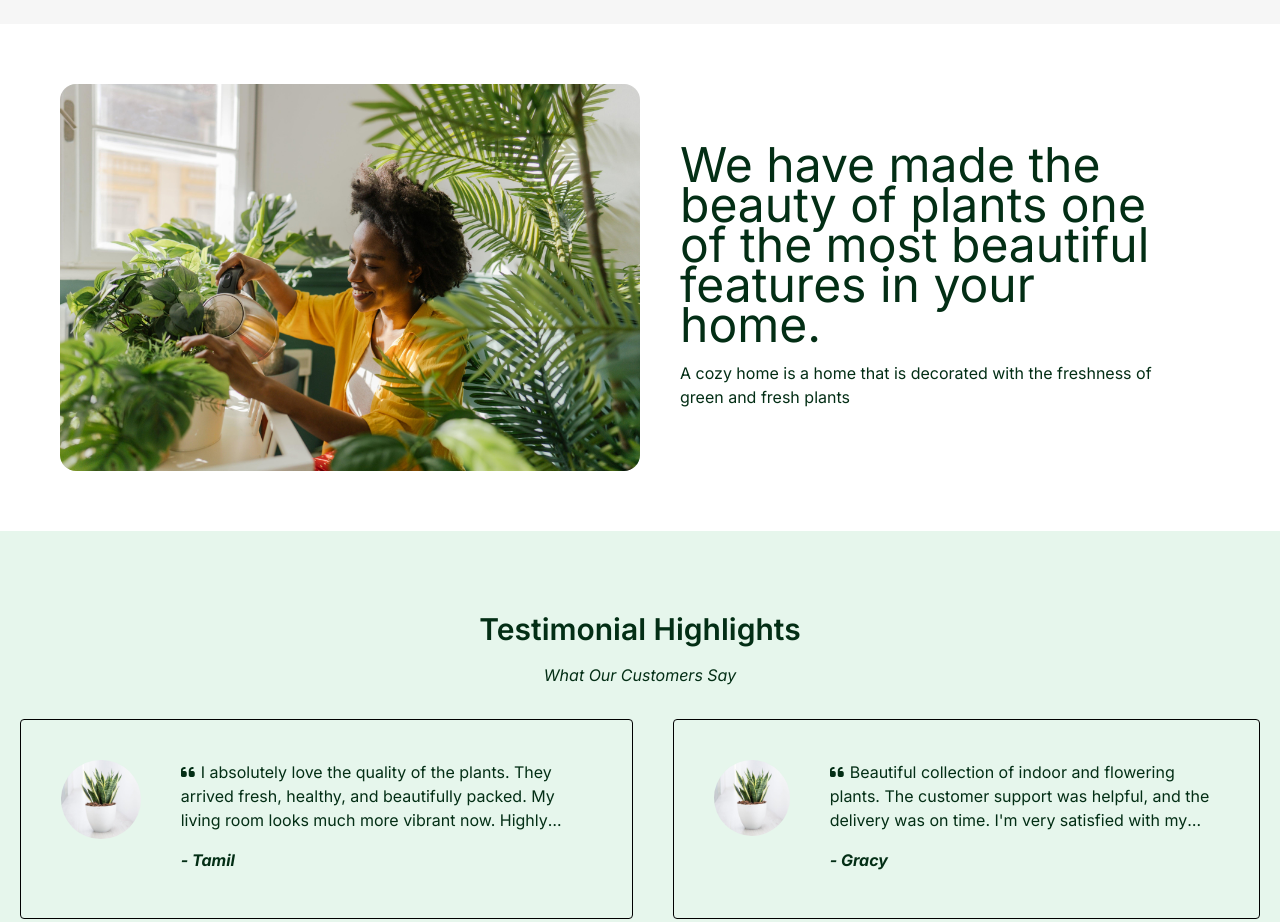
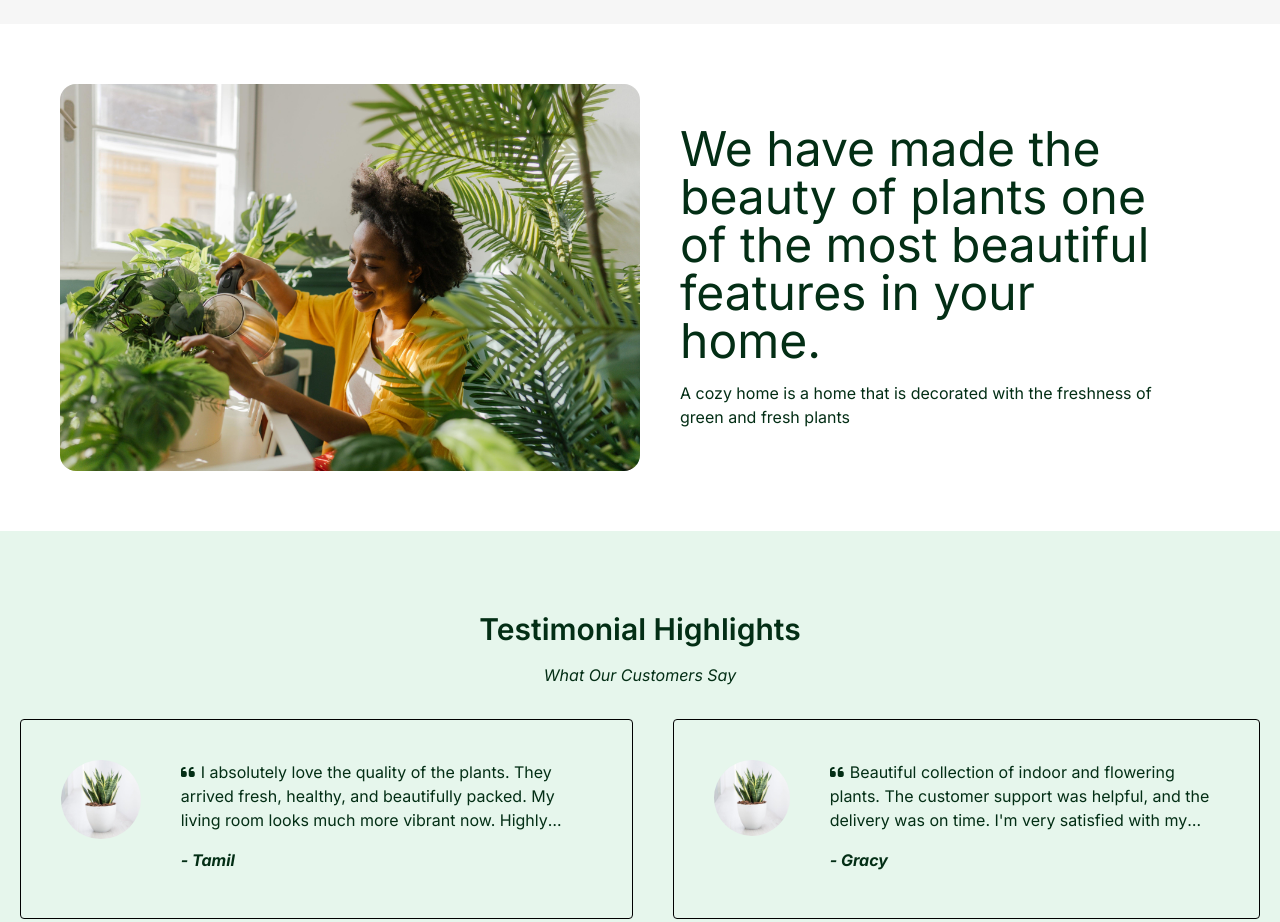
Before and after one commit to Tamil-Gracy/Greenden, a website: page index.html in a window 1280 px wide. Shown: the part 2760-3682 px from the top of the page. Drawn offline with Linux system fonts and the light colour scheme.

Commit message:
Style updated

```diff
--- a/index.html
+++ b/index.html
@@ -223,7 +223,7 @@
             </div>
 
             <div class="featured-content px-5 py-5 md:px-10 md:py-10 pt-md:p-10 md:basis-1/2">
-                <h1 class="text-3xl md:text-3xl lg:text-5xl leading-10 mb-4">We have made the beauty of plants one of the most beautiful features in your home.</h1>
+                <h1 class="text-3xl md:text-3xl lg:text-5xl leading-10 md:leading-none mb-4">We have made the beauty of plants one of the most beautiful features in your home.</h1>
                 <p class="">A cozy home is a home that is decorated with the freshness of green and fresh plants</p>
             </div>
         </div>
```
Also changed, not shown: src/output.css.
